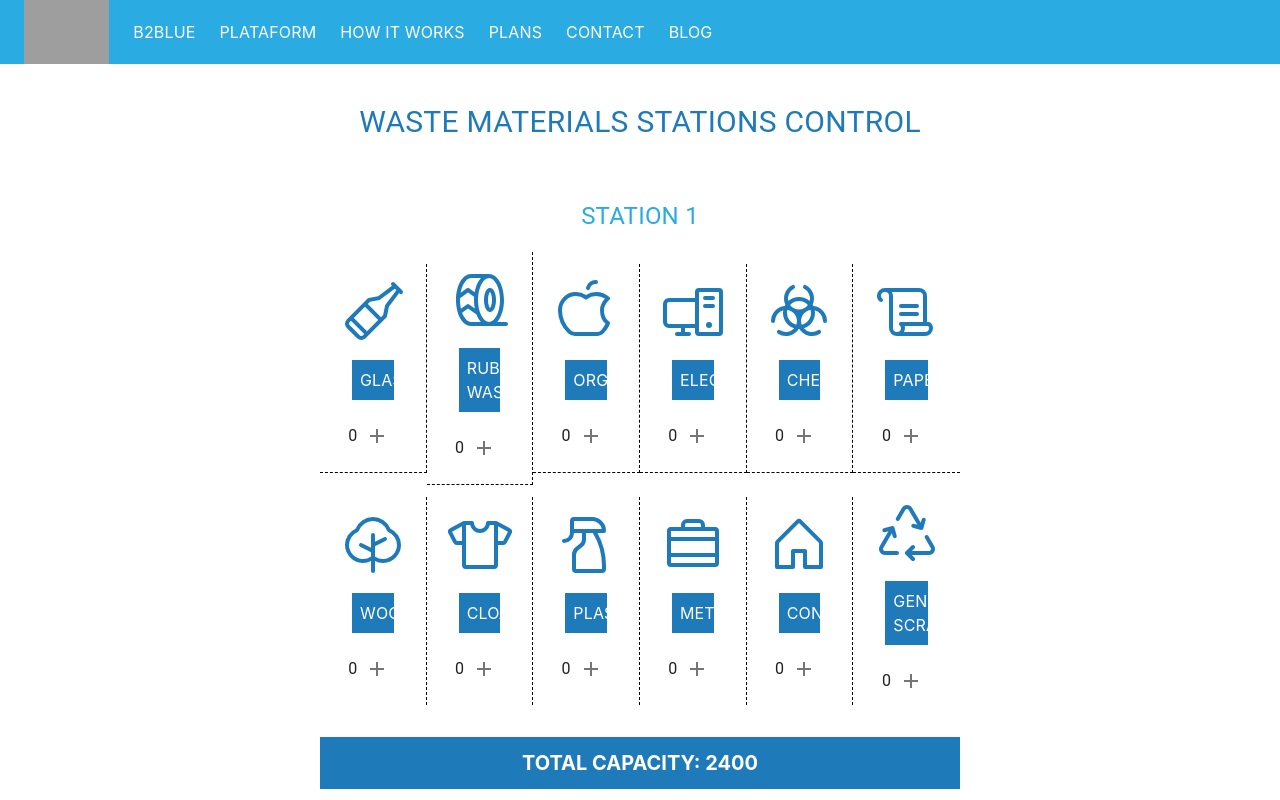
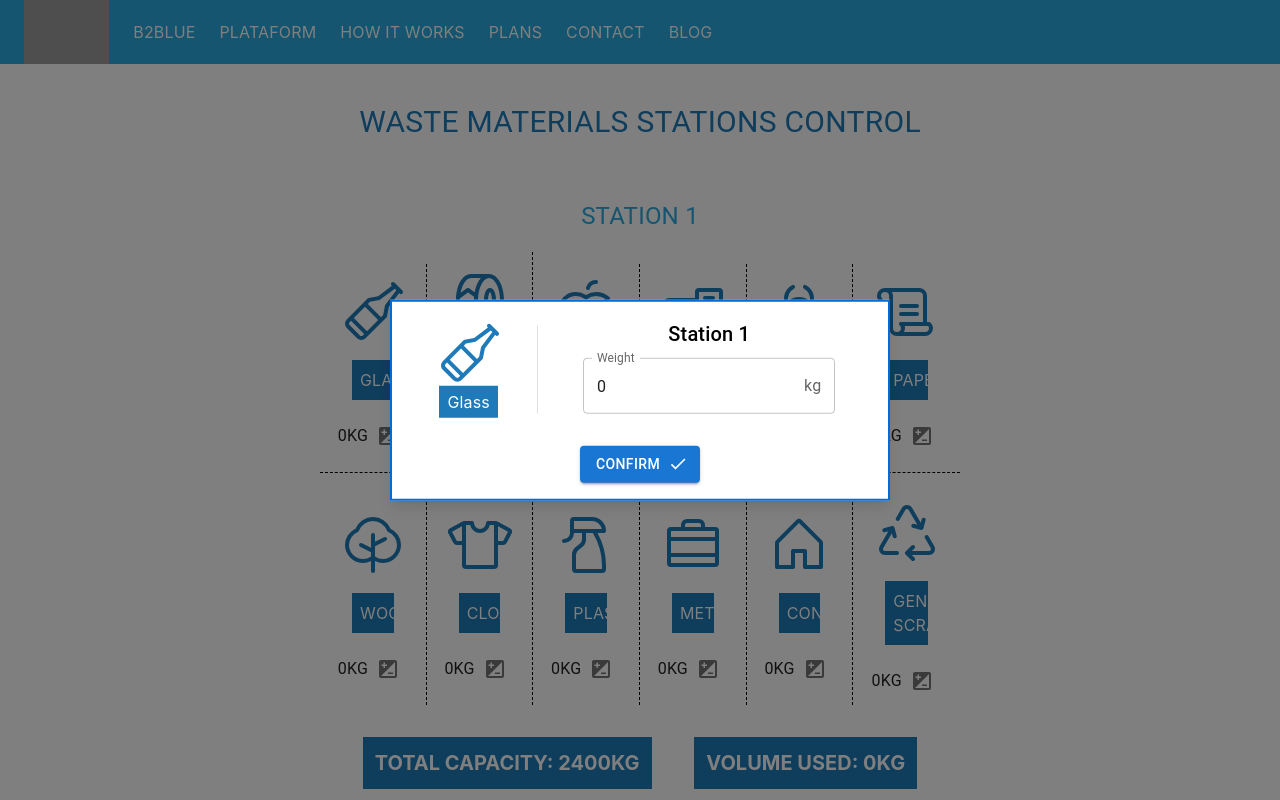
Before and after one commit to DaniReus04/repository-test, a React (Create React App) app: page / in a window 1280 px wide. Both pictures are taken after a click on the button 377 px from the left and 436 px from the top of the page. Shown: the top 800 px of the page. Built offline with nearby package versions, Linux system fonts and the light colour scheme; grey boxes are pictures that could not be loaded.

Commit message:
feat: waste material modal skeleton and volume card

```diff
--- /dev/null
+++ b/src/components/addWasteMaterialModal.tsx
@@ -0,0 +1,82 @@
+import {
+  Box,
+  Button,
+  Divider,
+  InputAdornment,
+  Modal,
+  TextField,
+  Typography,
+} from '@mui/material';
+import CheckIcon from '@mui/icons-material/Check';
+import { PhosphorIcon } from './phosphorIcon';
+import { IWasteMaterial } from '../interfaces/wasteMaterials';
+
+interface IAddWasteMaterialModalProps {
+  openModifyModal: boolean;
+  handleCloseMoodal: () => void;
+  wasteMaterial: IWasteMaterial;
+  storedVolume: number | undefined;
+  stationId: number;
+}
+
+function AddWasteMaterialModal({
+  openModifyModal,
+  handleCloseMoodal,
+  wasteMaterial,
+  storedVolume,
+  stationId,
+}: IAddWasteMaterialModalProps) {
+  return (
+    <Modal
+      open={openModifyModal}
+      onClose={handleCloseMoodal}
+      aria-labelledby="modal-modal-title"
+      aria-describedby="modal-modal-description"
+    >
+      <Box className="absolute top-1/2 left-1/2 transform -translate-x-1/2 -translate-y-1/2 w-[500px] bg-white border-2 border-back-blue shadow-lg px-2 py-4">
+        <Box className="flex justify-evenly items-center">
+          <Box className='flex flex-col items-center justify-center'>
+            <PhosphorIcon
+              name={wasteMaterial.phosphorIcon}
+              size={64}
+              color="#1E7AB9"
+            />
+            <Typography
+              component="div"
+              className="text-sm text-white bg-dark-blue py-1 px-2"
+              fontFamily={'unset'}
+            >
+              {wasteMaterial.name}
+            </Typography>
+          </Box>
+          <Divider variant="middle" orientation="vertical" flexItem />
+          <Box className="flex flex-col items-center">
+            <Typography id="modal-modal-title" variant="h6" component="h2">
+              Station {stationId}
+            </Typography>
+            <TextField
+              label="Weight"
+              id="outlined-start-adornment"
+              defaultValue={storedVolume ? storedVolume : 0}
+              sx={{ m: 1, width: '25ch' }}
+              slotProps={{
+                input: {
+                  endAdornment: (
+                    <InputAdornment position="end">kg</InputAdornment>
+                  ),
+                },
+              }}
+            />
+          </Box>
+        </Box>
+        <Box className="flex justify-center items-center mt-6">
+          <Button variant="contained" endIcon={<CheckIcon />}>
+            Confirm
+          </Button>
+        </Box>
+      </Box>
+    </Modal>
+  );
+}
+
+export default AddWasteMaterialModal;
--- a/src/components/station.tsx
+++ b/src/components/station.tsx
@@ -1,4 +1,10 @@
 import Slider from '@mui/material/Slider';
+import IStation from '../interfaces/station';
+import { useMemo } from 'react';
+
+interface IStationProps {
+  station: IStation
+};
 
 const marks = [
   {
@@ -27,12 +33,16 @@ const marks = [
   },
 ];
 
-function Station() {
+function Station({ station }: IStationProps) {
+  const percentage = useMemo(() => {
+    return (station.volume / station.capacity) * 100;
+  }, [station.volume, station.capacity]);
+
   return (
     <Slider
       aria-label="Always visible"
-      defaultValue={0}
-      step={10}
+      defaultValue={percentage}
+      draggable={false}
       marks={marks}
     />
   );
--- a/src/components/wasteMaterialsCard.tsx
+++ b/src/components/wasteMaterialsCard.tsx
@@ -3,37 +3,74 @@ import Card from '@mui/material/Card';
 import CardContent from '@mui/material/CardContent';
 import IconButton from '@mui/material/IconButton';
 import Typography from '@mui/material/Typography';
-import AddIcon from '@mui/icons-material/Add';
-import { IWasteMaterials } from '../interfaces/wasteMaterials';
+import IsoIcon from '@mui/icons-material/Iso';
+import { IWasteMaterial } from '../interfaces/wasteMaterials';
 import { PhosphorIcon } from './phosphorIcon';
+import CardActionArea from '@mui/material/CardActionArea';
+import { useState } from 'react';
+import AddWasteMaterialModal from './addWasteMaterialModal';
 
 interface IWasteMaterialCardProps {
-  wasteMaterial: IWasteMaterials,
-  storedVolume: number | undefined
+  wasteMaterial: IWasteMaterial;
+  storedVolume: number | undefined;
+  stationId: number;
 }
 
-function WasteMaterialCard({ wasteMaterial, storedVolume }: IWasteMaterialCardProps) {
+function WasteMaterialCard({
+  wasteMaterial,
+  storedVolume,
+  stationId
+}: IWasteMaterialCardProps) {
+  const [openModifyModal, setOpenModifyModal] = useState<boolean>(false);
+
+  const handleCloseModal = () => {
+    setOpenModifyModal(false);
+  };
+
+  const handleOpenModal = () => {
+    setOpenModifyModal(true);
+  };
+
   return (
-    <Card className='w-full border-none' elevation={0}>
-      <Box className='flex flex-col items-center'>
+    <>
+      <Card className="w-full border-none" elevation={0}>
+        <CardActionArea onClick={handleOpenModal}>
+          <Box className="flex flex-col items-center">
             <Box>
-          <PhosphorIcon name={wasteMaterial.phosphorIcon} size={64} color='#1E7AB9'/>
+              <PhosphorIcon
+                name={wasteMaterial.phosphorIcon}
+                size={64}
+                color="#1E7AB9"
+              />
             </Box>
-        <CardContent className=' py-5 px-10 text-center w-full font-black uppercase'>
-          <Typography component="div" className='text-sm text-white bg-dark-blue p-2' fontFamily={'unset'}>
+            <CardContent className=" py-5 px-10 text-center w-full font-black uppercase">
+              <Typography
+                component="div"
+                className="text-sm text-white bg-dark-blue p-2"
+                fontFamily={'unset'}
+              >
                 {wasteMaterial.name}
               </Typography>
             </CardContent>
-        <Box className='flex items-center'>
-          <Typography component="div" className='text-sm'>
-            {storedVolume ? storedVolume : 0}
+            <Box className="flex items-center">
+              <Typography component="div" className="text-sm">
+                {storedVolume ? storedVolume : 0}KG
               </Typography>
-          <IconButton aria-label="play/pause">
-            <AddIcon />
+              <IconButton>
+                <IsoIcon />
               </IconButton>
             </Box>
           </Box>
+        </CardActionArea>
       </Card>
+      <AddWasteMaterialModal
+        openModifyModal={openModifyModal}
+        handleCloseMoodal={handleCloseModal}
+        wasteMaterial={wasteMaterial}
+        storedVolume={storedVolume}
+        stationId={stationId}
+      />
+    </>
   );
 }
 
--- a/src/hooks/useWasteMaterials.ts
+++ b/src/hooks/useWasteMaterials.ts
@@ -1,9 +1,9 @@
 import { useEffect, useState } from 'react';
 import fetchWasteMaterials from '../services/wasteMaterials';
-import { IWasteMaterials } from '../interfaces/wasteMaterials';
+import { IWasteMaterial } from '../interfaces/wasteMaterials';
 
 const useWasteMaterials = () => {
-  const [wasteMaterials, setWasteMaterials] = useState<IWasteMaterials[]>([]);
+  const [wasteMaterials, setWasteMaterials] = useState<IWasteMaterial[]>([]);
   const [loading, setLoading] = useState<boolean>(false);
   const [syncError, setSyncError] = useState<string | null>(null);
 
--- a/src/interfaces/wasteMaterials.ts
+++ b/src/interfaces/wasteMaterials.ts
@@ -5,7 +5,7 @@ export interface IStoredWasteMaterials {
   volume: number;
 }
 
-export interface IWasteMaterials {
+export interface IWasteMaterial {
   id: number;
   name: string;
   phosphorIcon: keyof typeof PhosphorIcons;
--- a/src/mocks/wasteMaterials.ts
+++ b/src/mocks/wasteMaterials.ts
@@ -1,6 +1,6 @@
-import { IWasteMaterials } from '../interfaces/wasteMaterials';
+import { IWasteMaterial } from '../interfaces/wasteMaterials';
 
-const mockWasteMaterials: IWasteMaterials[] = [
+const mockWasteMaterials: IWasteMaterial[] = [
   {
     id: 1,
     name: 'Glass',
--- a/src/pages/home.tsx
+++ b/src/pages/home.tsx
@@ -1,4 +1,4 @@
-import { Alert, AlertTitle, Box, Chip, Divider } from '@mui/material';
+import { Alert, AlertTitle, Box, Card, Chip, Divider } from '@mui/material';
 import useStations from '../hooks/useStations';
 import useWasteMaterials from '../hooks/useWasteMaterials';
 import WasteMaterialCard from '../components/wasteMaterialsCard';
@@ -66,18 +66,27 @@ function Home() {
                   <WasteMaterialCard
                     wasteMaterial={wasteMaterial}
                     storedVolume={storedMaterial?.volume}
+                    stationId={station.id}
                   />
                 </li>
               );
             })}
           </ul>
-          <Box
-            component="section"
-            className="flex justify-center text-white bg-dark-blue font-bold !text-xl uppercase py-3 my-5"
-          >
-            Total capacity: {station.capacity}
-          </Box>
-          <Station />
+          <Card elevation={0} className='flex w-full justify-evenly items-center'>
+            <Box
+              component="section"
+              className="flex items-center text-white bg-dark-blue font-bold !text-xl uppercase py-3 px-3 my-5"
+            >
+              Total capacity: {station.capacity}kg
+            </Box>
+            <Box
+              component="section"
+              className="flex items-center text-white bg-dark-blue font-bold !text-xl uppercase py-3 px-3 my-5"
+            >
+              Volume used: {station.volume}kg
+            </Box>
+          </Card>
+          <Station station={station}/>
           {stationIndex < stations.length - 1 && (
             <Divider className="py-12">
               <Chip size="medium" />
--- a/src/services/wasteMaterials.ts
+++ b/src/services/wasteMaterials.ts
@@ -1,7 +1,7 @@
-import { IWasteMaterials } from '../interfaces/wasteMaterials';
+import { IWasteMaterial } from '../interfaces/wasteMaterials';
 import mockWasteMaterials from '../mocks/wasteMaterials';
 
-const fetchWasteMaterials = async (): Promise<IWasteMaterials[]> => new Promise((resolve) => {
+const fetchWasteMaterials = async (): Promise<IWasteMaterial[]> => new Promise((resolve) => {
   setTimeout(() => {
     resolve(mockWasteMaterials);
   }, 1000);
```
Lines whose indentation alone changed are shown as unchanged.
